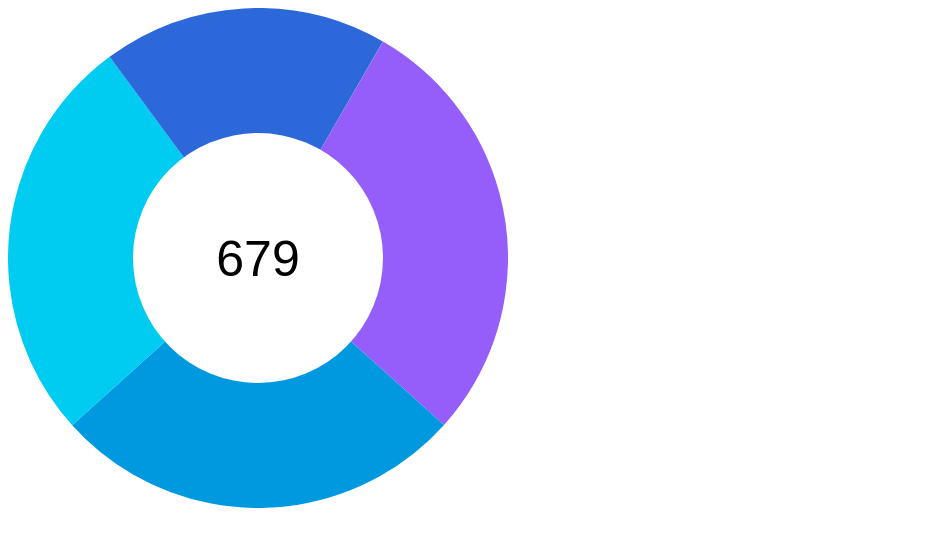
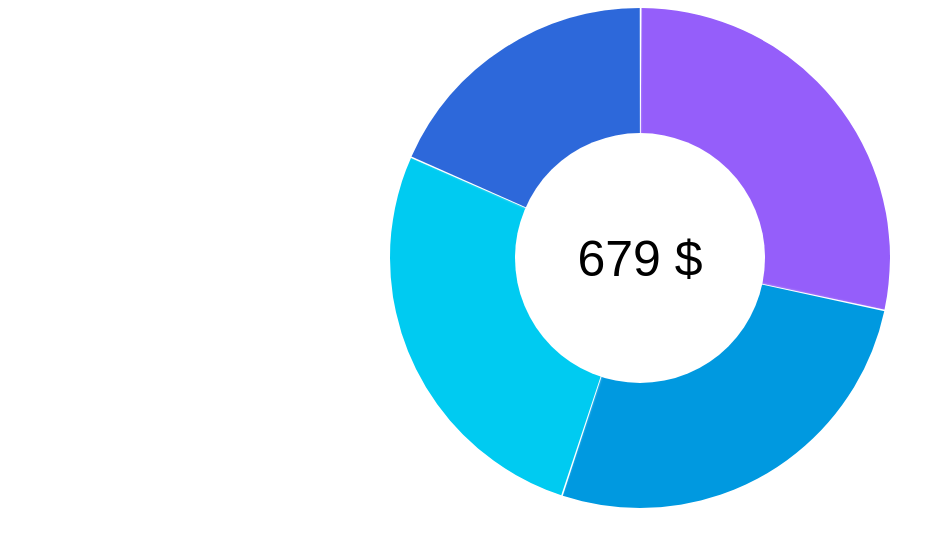
Before and after one commit to svatos331/Ciecle, a plain HTML site: page index.html in a window 1280 px wide. Shown: the whole page, without its empty margins (0-945 px from the left). Drawn offline with Linux system fonts and the light colour scheme.

Commit message:
new Elem
new Elem

```diff
--- a/index.html
+++ b/index.html
@@ -17,7 +17,6 @@
             -webkit-transform: translateY(-0.25em);
             transform: translateY(-0.25em);
         }
-
         .chart-label {
             font-size: 0.2em;
             text-transform: uppercase;
@@ -27,13 +26,31 @@
             -webkit-transform: translateY(0.7em);
             transform: translateY(0.7em);
         }
-
         figure {
             display: flex;
             justify-content: space-around;
             flex-direction: column;
             margin-left: -15px;
             margin-right: -15px;
+        }
+        .animationHoverComponrnt {
+    transition: 0.5s;
+    transition-timing-function: cubic-bezier(0.23, 0.27, 0.59, 2.84);
+    filter: drop-shadow(0px 0.3px 0.06px #fff);
+}
+        svg.Graph_1 {
+            overflow: inherit;
+            display: block;
+        }
+        circle.animationHoverComponrnt:hover {
+            stroke-width: 11px;
+            cursor: pointer;
+            filter: opacity(0.7);
+        }
+
+        .graph_2{
+            display: flex;
+    justify-content: center;
         }
     </style>
 
--- a/script.js
+++ b/script.js
@@ -1,7 +1,6 @@
 
-// Function Animation
-
-async function animNumber(domElem){
+// Function Animation number in center Circle
+async function animNumber(domElem, attribute,attributeValuePosition){
 
     setTimeout(v=>{
         let number = 0
@@ -14,15 +13,32 @@ async function animNumber(domElem){
         const refreshIntervalId = setInterval(v=>{
             number < startNumber? number++ : clearInterval(refreshIntervalId);
             number++
-            document.getElementById(domElem).innerHTML = number
+            document.getElementById(domElem).innerHTML = attributeValuePosition === "start"? `${attribute} ${number} ` : `${number} ${attribute}`
         },countSec)
     },0)
+}
+
+// Анимация круга
+// async function animGraph_1(animation, transition, delay){
+
+//     setTimeout(v=>{
+//         let number = 0
+//         let startNumber = document.getElementById(domElem).innerHTML
+//         let countSec = 5
+
+
+//         const refreshIntervalId = setInterval(v=>{
+//             number < startNumber? number++ : clearInterval(refreshIntervalId);
+//             number++
+//             document.getElementById(domElem).innerHTML = attributeValuePosition === "start"? `${attribute} ${number} ` : `${number} ${attribute}`
+//         },countSec)
+//     },0)
+// }
 
 
 
 
 
-}
 
 const setIdRandom = () => {
     let boolSetIt = true
@@ -39,10 +55,7 @@ const setIdRandom = () => {
 
 
 
-
-
-
-function Graph_1({ domElement, count, dataComponentGraph, width, height, textCenter, animationTextCenter, rotateCircle, animationCircleItem }) {
+function Graph_1({ domElement, count, dataComponentGraph, width, height, textCenter, animationTextCenter, rotateCircle, animationCircleItem, attributeValue, attributeValuePosition,svgClass}) {
 
 
     this.domElement = domElement || document.getElementsByTagName("body")[0]
@@ -51,18 +64,19 @@ function Graph_1({ domElement, count, dataComponentGraph, width, height, textCen
         this.height = height || 500;
         this.textCenter = textCenter? true : false;
         this.animationTextCenter = animationTextCenter;
+        this.attributeValue = attributeValue || "";
+        this.svgClass = svgClass || "";
+        this.attributeValuePosition = attributeValuePosition != "start"?  "end": "start" || "end"
         this.animationCircleItem = animationCircleItem ? true : false;
         this.rotateCircle = rotateCircle || 0 ;
         this.dataComponentGraph = dataComponentGraph || [
-            { id: 1, color: "#955EFA", value: 192, textValue: "2020 г." },
-            { id: 2, color: "#0099E0", value: 181, textValue: "2017 г." },
-            { id: 3, color: "#00CBF1", value: 180, textValue: "2018 г." },
-            { id: 4, color: "#2D68DA", value: 125, textValue: "2019 г." },
+            { id: 1, color: "#955EFA", value: 192, title: "Заголовок попапа" , textValues:[ {"год": "2020 г."}, {"осадки": "14 %"} ]},
+            { id: 2, color: "#0099E0", value: 181, title: "Заголовок попапа" , textValues:[ {"год": "2017 г."}, {"осадки": "19 %"} ]},
+            { id: 3, color: "#00CBF1", value: 180, title: "Заголовок попапа" , textValues:[ {"год": "2018 г."}, {"осадки": "24 %"} ]},
+            { id: 4, color: "#2D68DA", value: 125, title: "Заголовок попапа" , textValues:[ {"год": "2019 г."}, {"осадки": "38 %"} ]},
         ]
 
-
-
-        console.log(this.animationCircleItem)
+        // Написать обработку событий на каждую переменную если она ошибочно введена
 
         // console.log("textCenter:", this.textCenter)
         // console.log("animationTextCenter:", this.animationTextCenter)
@@ -71,36 +85,39 @@ function Graph_1({ domElement, count, dataComponentGraph, width, height, textCen
 
 }
 
-Graph_1.prototype.DomRender = function ({ arr, resNum }) {
+Graph_1.prototype.DomRender = function ({ arr, resNum}, attr,attributeValuePosition, classSvg) {
+
     let svgContainer = document.createElementNS("http://www.w3.org/2000/svg", "svg");
     svgContainer.setAttributeNS(null, 'href', 'http://www.google.com');
     svgContainer.setAttributeNS(null, 'height', this.height);
     svgContainer.setAttributeNS(null, 'width', this.width);
     svgContainer.setAttributeNS(null, 'viewBox', '0 0 20 20');
-
+    svgContainer.setAttributeNS(null, 'class', `Graph_1 ${classSvg}`);
 
     let gWrapper = document.createElementNS("http://www.w3.org/2000/svg", "g");
     gWrapper.setAttributeNS(null, 'style', `transform-origin: center center;transform: rotate(${this.rotateCircle}deg); `);
-
-
-
+        // render Circle
     let coutCircle = 0
     for (let item of arr) {
+        let componentCircleWrapper = document.createElementNS("http://www.w3.org/2000/svg", "g");
         let componentCircle = document.createElementNS("http://www.w3.org/2000/svg", "circle");
+        componentCircle.setAttributeNS(null, 'class', `animationHoverComponrnt`);
         componentCircle.setAttributeNS(null, "cx", 10);
         componentCircle.setAttributeNS(null, "cy", 10);
         componentCircle.setAttributeNS(null, "r", 5);
         componentCircle.setAttributeNS(null, "fill", "transparent");
         componentCircle.setAttributeNS(null, "stroke", item.color);
         componentCircle.setAttributeNS(null, "stroke-width", 10);
-        componentCircle.setAttributeNS(null, "stroke-dasharray", `0 calc(${coutCircle} * 31.4 / 100) calc(${item.percent}  * 31.4 / 100) 31.4`);
+        componentCircle.setAttributeNS(null, "stroke-dasharray", `0 calc(${coutCircle + .1} * 31.4 / 100) calc(${item.percent - .1}  * 31.4 / 100) 31.4`);
         componentCircle.setAttributeNS(null, "transform", "rotate(-90) translate(-20)");
-
-        gWrapper.append(componentCircle)
+        componentCircleWrapper.append(componentCircle)
+        gWrapper.append(componentCircleWrapper)
         coutCircle += item.percent
     }
     svgContainer.append(gWrapper)
 
+
+        // render Value in center  Circle
     let circleD = document.createElementNS("http://www.w3.org/2000/svg", "circle");
     circleD.setAttributeNS(null, "cx", 10);
     circleD.setAttributeNS(null, "cy", 10);
@@ -109,7 +126,6 @@ Graph_1.prototype.DomRender = function ({ arr, resNum }) {
     svgContainer.append(circleD)
 
     let idNumber = setIdRandom()
-
 
     if(this.textCenter) {
         let textAllComp = document.createElementNS("http://www.w3.org/2000/svg", "text");
@@ -123,9 +139,26 @@ Graph_1.prototype.DomRender = function ({ arr, resNum }) {
         textAllComp.setAttributeNS(null, "text-anchor", "middle");
         textAllComp.innerHTML = resNum
         svgContainer.append(textAllComp)
+        this.animationTextCenter? animNumber(idNumber,attr,attributeValuePosition) : null
+    }
+    // render Values Circle
+    // let dataComponentWrapperCircle = document.createElementNS("http://www.w3.org/2000/svg", "g");
 
-        this.animationTextCenter? animNumber(idNumber) : null
-    }
+
+
+
+    // let dataComponentCircle = document.createElementNS("http://www.w3.org/2000/svg", "text");
+    // dataComponentCircle.setAttributeNS(null, "id", idNumber);
+    // dataComponentCircle.setAttributeNS(null, "fill", "black");
+    // dataComponentCircle.setAttributeNS(null, "font-size", "2px");
+    // dataComponentCircle.setAttributeNS(null, "font-family", "Arial");
+    // dataComponentCircle.setAttributeNS(null, "dy", ".7px");
+    // dataComponentCircle.setAttributeNS(null, "x", "50%");
+    // dataComponentCircle.setAttributeNS(null, "y", "50%");
+    // dataComponentCircle.setAttributeNS(null, "text-anchor", "middle");
+    // dataComponentCircle.innerHTML = "center"
+    // dataComponentWrapperCircle.append(dataComponentCircle)
+    // svgContainer.append(dataComponentWrapperCircle)
 
 
 
@@ -156,21 +189,8 @@ Graph_1.prototype.startRender = function () {
     const summValue = (accumulator, currentValue) => accumulator + currentValue; // сумма всех объектов
     const resultSumm = (this.dataComponentGraph.map(element => element.value)).reduce(summValue);
     const dataForRendering = mathRender(this.dataComponentGraph, resultSumm)
-    this.domElement.append(this.DomRender(dataForRendering))
+    this.domElement.append(this.DomRender(dataForRendering,this.attributeValue,this.attributeValuePosition, this.svgClass))
 };
-
-
-
-
-
-
-
-
-
-
-
-
-
 
 
 
@@ -192,36 +212,20 @@ const dataGraph = {
     domElement: document.getElementsByClassName("graph_2")[0],
     count: 4,
     dataComponentGraph: [
-        { id: 1, color: "#955EFA", value: 192, textValue: "2020 г." },
-        { id: 2, color: "#0099E0", value: 181, textValue: "2017 г." },
-        { id: 3, color: "#00CBF1", value: 180, textValue: "2018 г." },
-        { id: 4, color: "#2D68DA", value: 125, textValue: "2019 г." },
+        { id: 1, color: "#955EFA", value: 192, title: "Заголовок попапа" , textValues:[ {"год": "2020 г."}, {"осадки": "14 %"} ]},
+        { id: 2, color: "#0099E0", value: 181, title: "Заголовок попапа" , textValues:[ {"год": "2017 г."}, {"осадки": "19 %"} ]},
+        { id: 3, color: "#00CBF1", value: 180, title: "Заголовок попапа" , textValues:[ {"год": "2018 г."}, {"осадки": "24 %"} ]},
+        { id: 4, color: "#2D68DA", value: 125, title: "Заголовок попапа" , textValues:[ {"год": "2019 г."}, {"осадки": "38 %"} ]},
     ],
     width: 500,
     height: 500,
     textCenter:  true,
     animationTextCenter: true,
+    attributeValue: "$",
+    attributeValuePosition: "end",
     animationCircleItem: false,
-    rotateCircle: 30,
+    // rotateCircle: 80,
+    svgClass: "svgClass",
 }
 var p = new Graph_1(dataGraph);
 p.startRender()
-
-
-// // Создание объекта 2
-// const dataGraph_2 = {
-//     domElement: document.getElementsByClassName("graph_2_2")[0],
-//     count: 4,
-//     dataComponentGraph: [
-//         { id: 1, color: "#955EFA", value: 192, textValue: "2020 г." },
-//         { id: 2, color: "#0099E0", value: 181, textValue: "2017 г." },
-//         { id: 3, color: "#00CBF1", value: 180, textValue: "2018 г." },
-//         { id: 4, color: "#2D68DA", value: 125, textValue: "2019 г." },
-//     ],
-//     width: 500,
-//     textCenter: true,
-//     animationTextCenter: true,
-//     height: 500
-// }
-// var p_2 = new Graph_1(dataGraph_2);
-// p_2.startRender()
```
